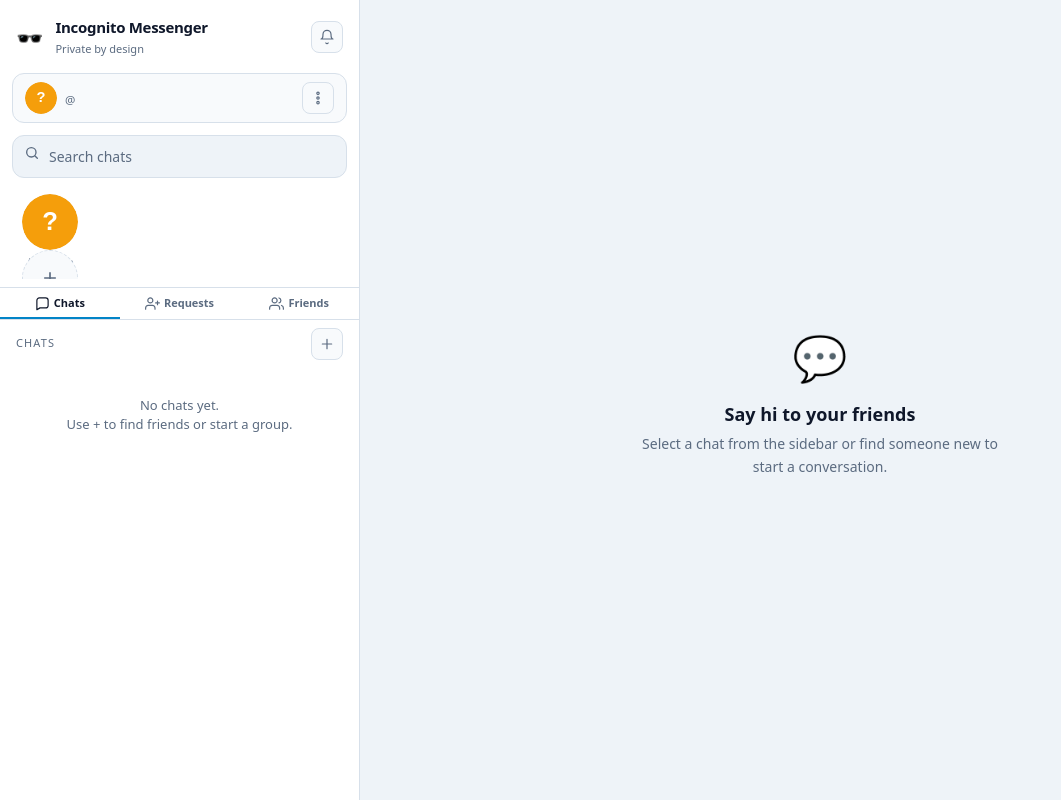
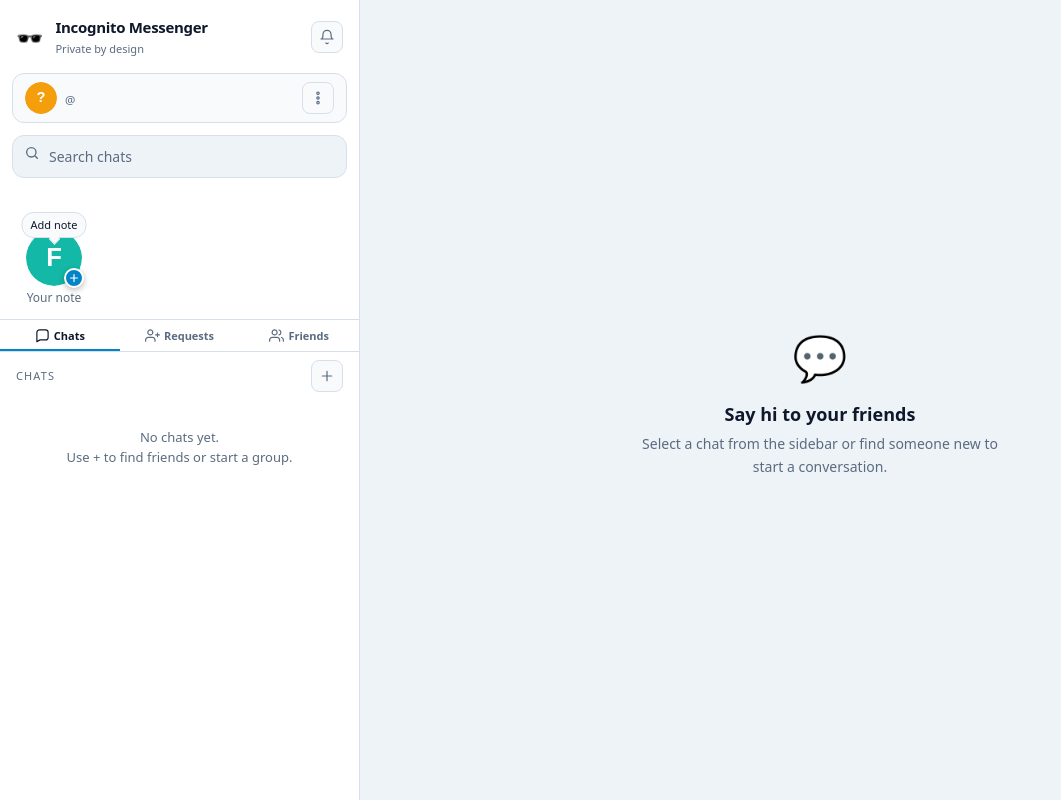
Before and after one commit to SandeepX/incognito-messenger, a Laravel app: template resources/views/messenger.blade.php in a window 1280 px wide. Shown: the whole page, without its empty margins (0-1061 px from the left). Run offline with Laravel 12, Linux system fonts and the light colour scheme; the template is opened without the code that fills it, so the values that code supplies are empty; style sheets or scripts are compiled from the project's sources.

Commit message:
fix(sidebar): prevent avatar strip from being clipped by tab bar

```diff
--- a/app/Http/Controllers/NoteController.php
+++ b/app/Http/Controllers/NoteController.php
@@ -2,6 +2,7 @@
 
 namespace App\Http\Controllers;
 
+use App\Events\NoteChanged;
 use App\Models\Note;
 use App\Support\Notifier;
 use Illuminate\Http\JsonResponse;
@@ -80,6 +81,7 @@ class NoteController extends Controller
 
         $note->load(['user.profile', 'user.activeNote']);
         $this->notifyFriends('note_posted', $note);
+        broadcast(new NoteChanged((int) auth()->id(), 'posted', (int) $note->id));
 
         return response()->json($this->payload($note), 201);
     }
@@ -98,6 +100,7 @@ class NoteController extends Controller
         ]);
         $note->load(['user.profile', 'user.activeNote']);
         $this->notifyFriends('note_updated', $note);
+        broadcast(new NoteChanged((int) auth()->id(), 'updated', (int) $note->id));
 
         return response()->json($this->payload($note));
     }
@@ -108,7 +111,9 @@ class NoteController extends Controller
 
         $note->loadMissing(['user.profile', 'user.activeNote']);
         $wasVisible = true;
+        $noteId = (int) $note->id;
         $note->delete();
+        broadcast(new NoteChanged((int) auth()->id(), 'deleted', $noteId));
         $this->notifyFriends('note_deleted', $note, $wasVisible);
 
         return response()->json(['status' => 'deleted']);
--- a/resources/css/app.css
+++ b/resources/css/app.css
@@ -177,75 +177,170 @@ main { display: flex; min-width: 0; min-height: 0; background: var(--bg); }
 .tab-badge { min-width: 16px; height: 16px; padding: 0 4px; font-size: 10px; line-height: 1; }
 .side-pane { padding-bottom: var(--sp-12); }
 
-/* ---------- notes strip (instagram-style, compact) ---------- */
-.notes-strip { padding: 0 var(--sp-12) var(--sp-8); }
+/* ---------- notes row (Instagram-style) ---------- */
+.notes-strip {
+    position: relative;
+    padding: 0 0 var(--sp-8);
+}
+/* Soft edges only while the row can actually scroll sideways. */
+.notes-strip::before,
+.notes-strip::after {
+    content: '';
+    position: absolute;
+    top: 0;
+    bottom: var(--sp-8);
+    width: 22px;
+    z-index: 3;
+    pointer-events: none;
+    opacity: 0;
+    transition: opacity .18s ease;
+}
+.notes-strip::before { left: 0; background: linear-gradient(90deg, var(--surface), transparent); }
+.notes-strip::after { right: 0; background: linear-gradient(270deg, var(--surface), transparent); }
+.notes-strip.fade-left::before,
+.notes-strip.fade-right::after { opacity: 1; }
+
 .notes-list {
     display: flex;
+    align-items: flex-start;
     gap: var(--sp-12);
+    /* Top padding is the room the bubble needs above the 56px avatar
+       (two lines + overlap). Horizontal padding leaves space for the
+       fade edges. No fixed height: the strip sizes to its content. */
+    padding: 40px var(--sp-16) 6px;
     overflow-x: auto;
-    overflow-y: hidden;
-    padding: 4px 2px 8px;
+    overflow-y: hidden; /* horizontal scroller: clipping happens at this padding box */
+    overscroll-behavior-x: contain;
+    scroll-snap-type: x proximity;
     scrollbar-width: none;
 }
 .notes-list::-webkit-scrollbar { display: none; }
+
 .note-item {
     flex: none;
-    width: 72px;
+    width: 76px;
     display: flex;
     flex-direction: column;
     align-items: center;
-    gap: 4px;
+    gap: 5px;
     padding: 0;
     border: 0;
+    border-radius: var(--r-12);
     background: none;
     color: var(--text);
     cursor: pointer;
+    scroll-snap-align: start;
 }
-.note-item:focus-visible { border-radius: var(--r-12); }
-.note-visual { position: relative; width: 56px; height: 56px; display: grid; place-items: center; }
-.note-visual .avatar { width: 56px; height: 56px; }
-.note-bubble {
+.note-item:focus-visible { outline: none; }
+
+.note-visual {
+    position: relative;
+    width: 56px;
+    height: 56px;
+    display: flex;
+    align-items: center;
+    justify-content: center;
+}
+.note-visual .avatar {
+    width: 56px;
+    height: 56px;
+    display: block;
+    border-radius: 50%;
+    transition: box-shadow .18s ease, transform .18s ease;
+}
+.note-item:hover .note-visual .avatar {
+    box-shadow: 0 0 0 3px var(--accent-soft);
+    transform: translateY(-1px);
+}
+.note-item:focus-visible .note-visual .avatar,
+.note-item:focus-visible .note-plus {
+    outline: 2px solid var(--accent);
+    outline-offset: 2px;
+}
+
+/* Bubble is positioned above the avatar and overlaps its top edge by 8px. */
+.note-bubble-wrap {
     position: absolute;
     left: 50%;
-    bottom: calc(100% - 10px);
+    bottom: calc(100% - 8px);
     transform: translateX(-50%);
-    max-width: 88px;
-    padding: 4px 8px;
-    border-radius: 10px;
+    max-width: 80px;
+    z-index: 2;
+}
+.note-bubble {
+    display: -webkit-box;
+    -webkit-line-clamp: 2;
+    -webkit-box-orient: vertical;
+    overflow: hidden;
+    width: max-content;
+    max-width: 80px;
+    padding: 5px 8px;
     border: 1px solid var(--line);
+    border-radius: 12px;
     background: var(--surface-2);
     color: var(--text);
-    font-size: 10px;
-    line-height: 1.2;
-    white-space: nowrap;
-    overflow: hidden;
-    text-overflow: ellipsis;
-    box-shadow: 0 6px 16px rgba(0,0,0,.18);
-    pointer-events: none;
-    z-index: 2;
+    font-size: 11px;
+    line-height: 1.25;
+    text-align: center;
+    overflow-wrap: anywhere;
 }
-.note-bubble::after {
-    content: '';
+/* Tail sits outside the clamped bubble so overflow:hidden cannot clip it. */
+.note-tail {
     position: absolute;
     left: 50%;
-    bottom: -4px;
+    top: calc(100% - 3px);
     width: 8px;
     height: 8px;
     margin-left: -4px;
+    transform: rotate(45deg);
     background: var(--surface-2);
     border-right: 1px solid var(--line);
     border-bottom: 1px solid var(--line);
-    transform: rotate(45deg);
 }
-.note-name { font-size: 11px; color: var(--muted); max-width: 72px; overflow: hidden; text-overflow: ellipsis; white-space: nowrap; }
+
+.note-name {
+    width: 76px;
+    font-size: 12px;
+    line-height: 1.2;
+    color: var(--muted);
+    text-align: center;
+    overflow: hidden;
+    text-overflow: ellipsis;
+    white-space: nowrap;
+    transition: color .18s ease;
+}
+.note-item:hover .note-name { color: var(--text); }
+
+/* Small add badge on my avatar instead of a second 56px dashed circle. */
 .note-plus {
-    width: 56px; height: 56px; border-radius: 50%; border: 1px dashed var(--line);
-    background: var(--surface-2); display: grid; place-items: center; color: var(--muted);
-    transition: border-color .15s ease, color .15s ease, background .15s ease;
+    position: absolute;
+    right: -2px;
+    bottom: -2px;
+    width: 20px;
+    height: 20px;
+    border: 2px solid var(--surface);
+    border-radius: 50%;
+    background: var(--accent);
+    color: #fff;
+    display: grid;
+    place-items: center;
+    z-index: 3;
+    box-shadow: 0 2px 6px rgba(0, 0, 0, .28);
+    transition: transform .18s ease, background .18s ease;
 }
-.note-plus svg { width: 20px; height: 20px; stroke: currentColor; fill: none; stroke-width: 2; }
-.note-item:hover .note-plus { border-color: var(--accent); color: var(--accent); background: var(--surface-3); }
-.note-item:hover .note-name { color: var(--text); }
+.note-plus svg { width: 12px; height: 12px; stroke: currentColor; fill: none; stroke-width: 2.4; stroke-linecap: round; }
+.note-item:hover .note-plus { background: var(--accent-hover); transform: scale(1.06); }
+
+.note-meta {
+    display: flex;
+    align-items: baseline;
+    justify-content: space-between;
+    gap: var(--sp-8);
+    margin-top: 6px;
+    color: var(--muted);
+    font-size: 12px;
+}
+#note-counter { font-variant-numeric: tabular-nums; white-space: nowrap; }
 
 /* ---------- avatars ---------- */
 .avatar { width: 44px; height: 44px; border-radius: 50%; object-fit: cover; flex: none; background: var(--surface-3); display: block; }
--- a/resources/js/app.js
+++ b/resources/js/app.js
@@ -855,7 +855,8 @@ function activateRequestsSubTab(name, opts = {}) {
 async function loadNotes() {
     try {
         const page = await api('/api/notes');
-        state.notes = Array.isArray(page) ? page : (page.data ?? []);
+        const items = Array.isArray(page) ? page : (page.data ?? []);
+        state.notes = items.filter(isActiveNote);
         state.notesLoaded = true;
         renderNotes();
     } catch (error) {
@@ -865,39 +866,124 @@ async function loadNotes() {
     }
 }
 
+const NOTE_MAX_LENGTH = 60;
+let notesExpiryTimer = null;
+
+function isActiveNote(note) {
+    if (!note) return false;
+    const expiresAt = Date.parse(note.expires_at || '');
+    return !Number.isFinite(expiresAt) || expiresAt > Date.now();
+}
+
+/** Re-render when a note crosses its 24h expiry, without a page reload. */
+function scheduleNotesExpiry() {
+    clearTimeout(notesExpiryTimer);
+
+    const now = Date.now();
+    const soonest = state.notes
+        .map((note) => Date.parse(note.expires_at || ''))
+        .filter((time) => Number.isFinite(time) && time > now)
+        .sort((a, b) => a - b)[0];
+
+    const delay = soonest ? Math.min(soonest - now + 300, 60000) : 60000;
+    notesExpiryTimer = setTimeout(() => {
+        if (state.notes.some((note) => !isActiveNote(note))) {
+            renderNotes();
+            loadConversations();
+        } else {
+            scheduleNotesExpiry();
+        }
+    }, Math.max(delay, 1000));
+}
+
+/** Show soft fade edges only while the row is horizontally scrollable. */
+function updateNotesScrollState() {
+    const strip = $('notes-strip');
+    const list = $('notes-list');
+    if (!strip || !list) return;
+
+    const max = list.scrollWidth - list.clientWidth;
+    const scrollable = max > 1;
+    strip.classList.toggle('is-scrollable', scrollable);
+
+    if (!scrollable) {
+        strip.classList.remove('fade-left', 'fade-right');
+        return;
+    }
+
+    strip.classList.toggle('fade-left', list.scrollLeft > 2);
+    strip.classList.toggle('fade-right', list.scrollLeft < max - 2);
+}
+
+function noteAriaLabel(note, name) {
+    return note.is_mine
+        ? `Your note: ${note.content}`
+        : `${name}’s note: ${note.content}`;
+}
+
+/** Single reusable item used for both my note and friends' notes. */
+function noteItemHtml(note, user, isMine) {
+    const name = user.name || 'Friend';
+    const label = isMine
+        ? (note ? `Your note: ${note.content}` : 'Add your note')
+        : noteAriaLabel(note, name);
+    const title = isMine ? (note ? 'Edit your note' : 'Add your note') : label;
+    const attrs = isMine
+        ? 'data-note-action="add"'
+        : `data-note-id="${note.id}" data-note-user="${user.id ?? ''}"`;
+    const plus = isMine && !note
+        ? '<span class="note-plus" aria-hidden="true"><svg viewBox="0 0 24 24"><path d="M12 5v14M5 12h14"/></svg></span>'
+        : '';
+
+    return `
+        <button class="note-item" type="button" ${attrs}
+                title="${esc(title)}" aria-label="${esc(label)}">
+            <span class="note-visual">
+                <span class="note-bubble-wrap" aria-hidden="true">
+                    <span class="note-bubble">${esc(note ? note.content : 'Add note')}</span>
+                    <span class="note-tail"></span>
+                </span>
+                ${avatarImg(user.avatar, name, user.username, '', '')}
+                ${plus}
+            </span>
+            <span class="note-name">${esc(isMine ? 'Your note' : name.split(' ')[0])}</span>
+        </button>`;
+}
+
 function renderNotes() {
     const box = $('notes-list');
     if (!box) return;
-    const mine = state.notes.find((n) => n.is_mine);
-    const others = state.notes.filter((n) => !n.is_mine);
-
-    let html = '';
-    // "+ Add note" first (my note)
-    const addLabel = mine ? esc(mine.content) : 'Add note';
-    const addName = 'Your note';
-    html += `
-        <button class="note-item" type="button" data-note-action="add" title="${mine ? 'Edit your note' : 'Add a note'}" aria-label="${mine ? 'Edit your note' : 'Add a note'}">
-            <span class="note-visual">
-                ${mine ? `<span class="note-bubble">${esc(mine.content)}</span>` : ''}
-                ${avatarImg(state.me.avatar, state.me.name, state.me.username, '', '')}
-                ${!mine ? `<span class="note-plus" aria-hidden="true"><svg viewBox="0 0 24 24"><path d="M12 5v14M5 12h14"/></svg></span>` : ''}
-            </span>
-            <span class="note-name">${mine ? 'You' : 'Add note'}</span>
-        </button>`;
-
+
+    state.notes = state.notes.filter(isActiveNote);
+
+    const mine = state.notes.find((note) => note.is_mine) || null;
+    const others = state.notes
+        .filter((note) => !note.is_mine)
+        .sort((a, b) => (Date.parse(b.created_at || '') || 0) - (Date.parse(a.created_at || '') || 0));
+
+    // My item is always first so there is always a way to add or edit a note.
+    let html = noteItemHtml(mine, state.me, true);
     others.forEach((note) => {
-        const u = note.user || {};
-        html += `
-            <button class="note-item" type="button" data-note-id="${note.id}" data-note-user="${u.id ?? ''}" title="${esc(u.name ?? 'Note')}" aria-label="${esc(u.name ?? 'Note')}’s note">
-                <span class="note-visual">
-                    <span class="note-bubble">${esc(note.content)}</span>
-                    ${avatarImg(u.avatar, u.name, u.username, '', '')}
-                </span>
-                <span class="note-name">${esc((u.name || '').split(' ')[0] || 'Friend')}</span>
-            </button>`;
+        html += noteItemHtml(note, note.user || {}, false);
     });
 
     box.innerHTML = html;
+    box.scrollLeft = Math.min(box.scrollLeft, Math.max(0, box.scrollWidth - box.clientWidth));
+    updateNotesScrollState();
+    scheduleNotesExpiry();
+}
+
+function updateNoteCounter() {
+    const input = $('note-content');
+    const counter = $('note-counter');
+    if (!input || !counter) return;
+
+    counter.textContent = `${input.value.length}/${NOTE_MAX_LENGTH}`;
+
+    const saveBtn = $('note-save-btn');
+    if (saveBtn && !saveBtn.hidden) {
+        saveBtn.disabled = !input.value.trim();
+    }
 }
 
 function openNoteEditor(note = null) {
@@ -906,10 +992,17 @@ function openNoteEditor(note = null) {
     $('note-content').value = note?.content ?? '';
     $('note-content').readOnly = false;
     $('note-save-btn').hidden = false;
+    $('note-save-btn').disabled = false;
+    $('note-save-btn').textContent = note ? 'Edit' : 'Share';
     $('note-delete-btn').hidden = !note;
+    $('note-delete-btn').disabled = false;
+    $('note-delete-btn').textContent = 'Delete';
     $('note-author').hidden = true;
+    updateNoteCounter();
     $('note-modal').classList.add('show');
     $('note-content').focus();
+    const end = $('note-content').value.length;
+    $('note-content').setSelectionRange(end, end);
 }
 
 function openNoteViewer(note) {
@@ -924,14 +1017,24 @@ function openNoteViewer(note) {
     $('note-author').innerHTML = `
         ${avatarImg(u.avatar, u.name, u.username, 'sm')}
         <span class="who">${esc(u.name ?? '')}<small>@${esc(u.username ?? '')} · ${esc(note.time ?? '')}</small></span>`;
+    updateNoteCounter();
     $('note-modal').classList.add('show');
 }
 
 async function saveNote() {
-    const content = $('note-content').value.trim();
+    const input = $('note-content');
+    const content = input.value.trim();
     if (!content) { toast('Write a short note first.'); return; }
+
+    const editing = Boolean(state.activeNote);
+    const btn = $('note-save-btn');
+    if (btn) {
+        btn.disabled = true;
+        btn.textContent = editing ? 'Saving…' : 'Sharing…';
+    }
+
     try {
-        if (state.activeNote) {
+        if (editing) {
             await api(`/api/notes/${state.activeNote.id}`, {
                 method: 'PUT',
                 headers: { 'Content-Type': 'application/json' },
@@ -944,24 +1047,37 @@ async function saveNote() {
                 headers: { 'Content-Type': 'application/json' },
                 body: JSON.stringify({ content }),
             });
-            toast('Note added.');
+            toast('Note shared.');
         }
         $('note-modal').classList.remove('show');
         await Promise.all([loadNotes(), loadConversations()]);
     } catch (error) {
         toast(error.message);
+    } finally {
+        if (btn) btn.textContent = editing ? 'Edit' : 'Share';
+        updateNoteCounter();
     }
 }
 
 async function deleteNote() {
     if (!state.activeNote) return;
+
+    const btn = $('note-delete-btn');
+    if (btn) {
+        btn.disabled = true;
+        btn.textContent = 'Deleting…';
+    }
+
     try {
         await api(`/api/notes/${state.activeNote.id}`, { method: 'DELETE' });
+        state.activeNote = null;
         $('note-modal').classList.remove('show');
         toast('Note deleted.');
         await Promise.all([loadNotes(), loadConversations()]);
     } catch (error) {
         toast(error.message);
+    } finally {
+        if (btn) btn.textContent = 'Delete';
     }
 }
 
@@ -1054,7 +1170,13 @@ function maybeMarkActiveConversationSeen() {
 
 window.addEventListener('focus', maybeMarkActiveConversationSeen);
 document.addEventListener('visibilitychange', () => {
-    if (document.visibilityState === 'visible') maybeMarkActiveConversationSeen();
+    if (document.visibilityState !== 'visible') return;
+    maybeMarkActiveConversationSeen();
+    // Background timers are throttled, so prune expired notes on return.
+    if (state.notes.some((note) => !isActiveNote(note))) {
+        renderNotes();
+        loadConversations();
+    }
 });
 
 function conversationPreviewText(c) {
@@ -2889,7 +3011,7 @@ function bindEvents() {
     // Notes
     $('notes-list')?.addEventListener('click', async (event) => {
         const addBtn = event.target.closest('[data-note-action="add"]');
-        if (addBtn) { openNoteEditor(state.notes.find((n) => n.is_mine) || null); return; }
+        if (addBtn) { openNoteEditor(state.notes.find((n) => n.is_mine && isActiveNote(n)) || null); return; }
         const noteBtn = event.target.closest('[data-note-id]');
         if (!noteBtn) return;
         const note = state.notes.find((n) => String(n.id) === String(noteBtn.dataset.noteId));
@@ -2913,6 +3035,14 @@ function bindEvents() {
     });
     $('note-save-btn')?.addEventListener('click', saveNote);
     $('note-delete-btn')?.addEventListener('click', deleteNote);
+    $('note-content')?.addEventListener('input', updateNoteCounter);
+    $('notes-list')?.addEventListener('scroll', updateNotesScrollState, { passive: true });
+    window.addEventListener('resize', updateNotesScrollState);
+    document.addEventListener('keydown', (event) => {
+        if (event.key === 'Escape' && $('note-modal')?.classList.contains('show')) {
+            $('note-modal').classList.remove('show');
+        }
+    });
 
     // Find friends modal
     $('friend-search')?.addEventListener('input', debounce((e) => searchFindFriends(e.target.value.trim()), 250));
@@ -3232,6 +3362,10 @@ window.Echo.private(`user.${state.me.id}`)
             const row = document.querySelector(`[data-notification-id="${event.notification_id}"]`);
             if (row) markNotificationRowRead(row);
         }
+    })
+    .listen('.NoteChanged', () => {
+        // My note changed in another tab/device.
+        loadNotes();
     });
 
 window.Echo.connector.pusher.connection.bind('state_change', (states) => {
@@ -3240,6 +3374,7 @@ window.Echo.connector.pusher.connection.bind('state_change', (states) => {
     if (states.current === 'connected' && states.previous !== 'connected') {
         loadConversations();
         loadPresence();
+        loadNotes();
     }
 });
 
--- a/resources/views/messenger.blade.php
+++ b/resources/views/messenger.blade.php
@@ -79,7 +79,7 @@
                 <input id="chat-search" type="text" autocomplete="off" placeholder="Search chats" aria-label="Search chats">
             </div>
 
-            <section class="notes-strip" aria-label="Notes">
+            <section id="notes-strip" class="notes-strip" aria-label="Notes">
                 <div id="notes-list" class="notes-list">
                     <div class="skeleton-notes" aria-hidden="true">
                         <span class="skeleton circle"></span><span class="skeleton circle"></span><span class="skeleton circle"></span><span class="skeleton circle"></span>
@@ -323,16 +323,21 @@
 
 <!-- Note editor / viewer -->
 <div id="note-modal" class="backdrop">
-    <div class="modal">
+    <div class="modal" role="dialog" aria-modal="true" aria-labelledby="note-modal-title">
         <div class="row-between"><h2 id="note-modal-title">Your note</h2>
             <button class="icon-btn" type="button" data-close="note-modal" aria-label="Close">✕</button>
         </div>
         <div id="note-author" class="member-row" hidden></div>
-        <textarea id="note-content" maxlength="60" rows="3" placeholder="A short note — up to 60 characters, gone after 24 hours"></textarea>
+        <label class="sr-only" for="note-content">Your note</label>
+        <textarea id="note-content" maxlength="60" rows="3" placeholder="A short note — up to 60 characters, gone after 24 hours" aria-describedby="note-helper note-counter"></textarea>
+        <div class="note-meta">
+            <span id="note-helper">Visible to friends for 24 hours</span>
+            <span id="note-counter">0/60</span>
+        </div>
         <div class="modal-actions">
-            <button id="note-save-btn" class="btn primary" type="button">Save note</button>
-            <button id="note-delete-btn" class="btn danger" type="button" hidden>Delete note</button>
-            <button class="btn" type="button" data-close="note-modal">Close</button>
+            <button id="note-save-btn" class="btn primary" type="button">Share</button>
+            <button id="note-delete-btn" class="btn danger" type="button" hidden>Delete</button>
+            <button class="btn" type="button" data-close="note-modal">Cancel</button>
         </div>
     </div>
 </div>
```
Also changed, not shown: app/Events/NoteChanged.php (added, +42 -0 lines).
